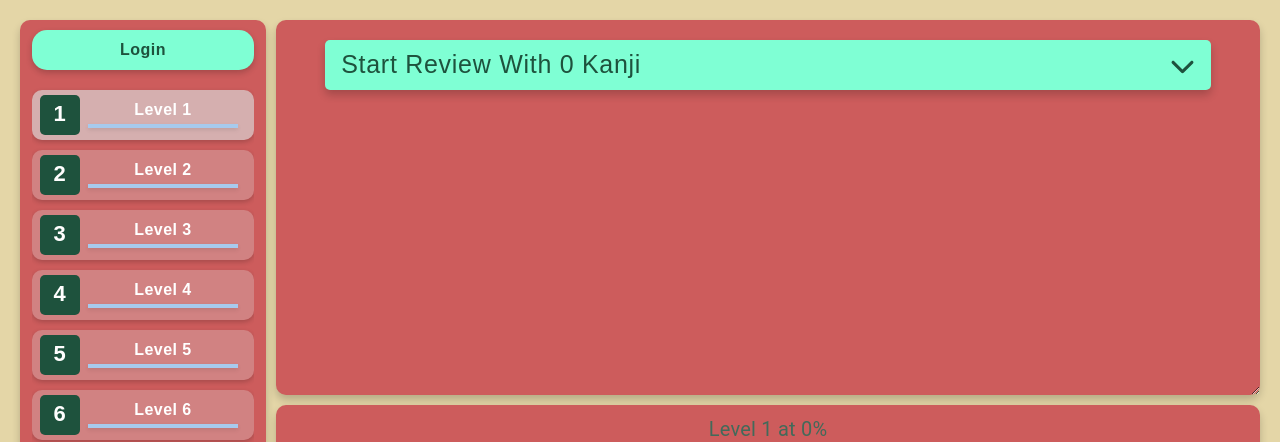
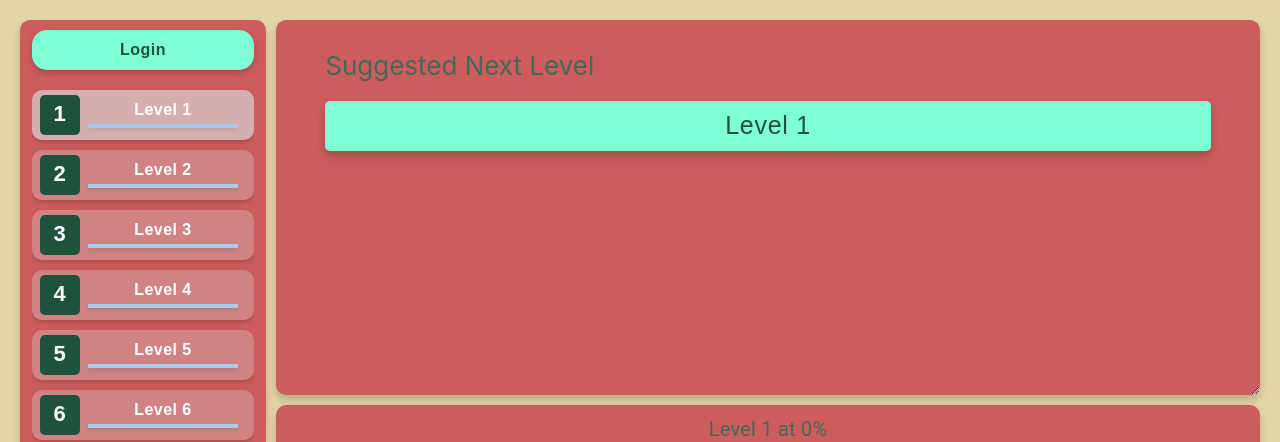
Before and after one commit to pasTa4667/JVL, a React (Create React App) app: page / in a window 1280 px wide. Shown: the top 442 px of the page. Built offline with nearby package versions, Linux system fonts and the light colour scheme; no server answers.

Commit message:
added suggest button

```diff
--- a/src/components/OverviewPanelComponent.tsx
+++ b/src/components/OverviewPanelComponent.tsx
@@ -1,5 +1,5 @@
 import { useEffect, useState } from "react";
-import { StartReviewButton } from "../elements/Buttons";
+import { StartButton, StartReviewButton } from "../elements/Buttons";
 import { KanjiGrades, KanjiLevelProgress } from "../utility/types";
 import { DisplayReviewKanjis } from "./DisplayKanjisComponent";
 import { KanjiData } from "../logic/ReadJson";
@@ -9,33 +9,16 @@ import { useUser } from "../elements/UserProvider";
 
 interface OverviewPanelProps {
   userLevelProgress: (KanjiLevelProgress | null)[];
+  onLevelClick: (level: number) => void;
 }
 
 function OverviewPanel(props: OverviewPanelProps) {
   const [iconClicked, setIconClicked] = useState(false);
   const [reviewKanjiData, setReviewKanjiData] = useState<KanjiData[]>([]);
 
+  const { userId } = useUser();
+
   const navigate = useNavigate();
-
-    function handleStartReviewClick() {
-      const kanjiGradeMap: Map<KanjiData, KanjiGrades> = new Map();
-      if (!props.userLevelProgress) {
-        return;
-      }
-
-      let index = 0;
-      props.userLevelProgress.forEach((progress) => {
-        if(progress) {
-          for(let kanji in progress) {
-            kanjiGradeMap.set(reviewKanjiData[index++], progress[kanji].kanjiGrade);
-          }
-        }
-      });
-
-      navigate(`/main`, {
-        state: { kanjiGradeMap: kanjiGradeMap },
-      });
-    }
 
   useEffect(() => {
     if(!props.userLevelProgress) {
@@ -61,13 +44,53 @@ function OverviewPanel(props: OverviewPanelProps) {
     fetchKanjiData();
   }, [props.userLevelProgress]);
 
+  function handleStartReviewClick() {
+    const kanjiGradeMap: Map<KanjiData, KanjiGrades> = new Map();
+    if (!props.userLevelProgress) {
+      return;
+    }
+
+    let index = 0;
+    props.userLevelProgress.forEach((progress) => {
+      if (progress) {
+        for (let kanji in progress) {
+          kanjiGradeMap.set(
+            reviewKanjiData[index++],
+            progress[kanji].kanjiGrade
+          );
+        }
+      }
+    });
+
+    navigate(`/main`, {
+      state: { kanjiGradeMap: kanjiGradeMap },
+    });
+  }
+
+  const addPossibleLevel = () => {
+    let level = 1;
+    if(props.userLevelProgress && userId) {
+      level = props.userLevelProgress.findIndex((progress) => progress === null) + 1;
+    }
+
+    return (
+      <div style={{ display: "flex", width: "100%"}}>
+        <StartButton onClick={() => props.onLevelClick(level)}> Level {level}</StartButton>
+      </div>
+    );
+  }
+
   return (
     <div className="overview-container">
         <div className="review-container">
-                <StartReviewButton onClick={handleStartReviewClick} value={`Start Review With ${reviewKanjiData.length} Kanji`} onIconClick={() => setIconClicked(!iconClicked)}/>
-                {iconClicked && props.userLevelProgress
+          {userId
+          ? <StartReviewButton onClick={handleStartReviewClick} value={`Start Review With ${reviewKanjiData.length} Kanji`} onIconClick={() => setIconClicked(!iconClicked)}/>
+          : <></>}
+          {iconClicked && userId
           ? <DisplayReviewKanjis progressArray={props.userLevelProgress}/>
           : <></>}
+          <div className="suggested-label"> Suggested Next Level </div>
+          {addPossibleLevel()}
         </div>
     </div>
   );
--- a/src/media/SelectionPageNew.css
+++ b/src/media/SelectionPageNew.css
@@ -213,7 +213,7 @@ body::-webkit-scrollbar-thumb {
     height: auto;
     flex-wrap: wrap;
     gap: 20px;
-    margin: 20px 5px 5px 5px;
+    margin: 10px 5px 5px 5px;
 }
 
 .review-container {
@@ -222,3 +222,11 @@ body::-webkit-scrollbar-thumb {
     align-items: center;
     width: 100%;
 }
+
+.suggested-label {
+    display: flex;
+    width: 100%;
+    font-size: 26px;
+    margin: 20px;
+    align-items: start;
+}
--- a/src/pages/SelectionPageNew.tsx
+++ b/src/pages/SelectionPageNew.tsx
@@ -85,7 +85,7 @@ function SelectionPage() {
       </div>
       <div className="main-panels">
         <div className="overview-panel">
-          <OverviewPanel userLevelProgress={userLevelProgress} />
+          <OverviewPanel userLevelProgress={userLevelProgress} onLevelClick={(level) => setLevelClicked(level)}/>
         </div>
         <div className="level-panel">
           <LevelContent level={levelClicked} userLevelProgress={userLevelProgress[levelClicked - 1]} />
```
Lines whose indentation alone changed are shown as unchanged.
